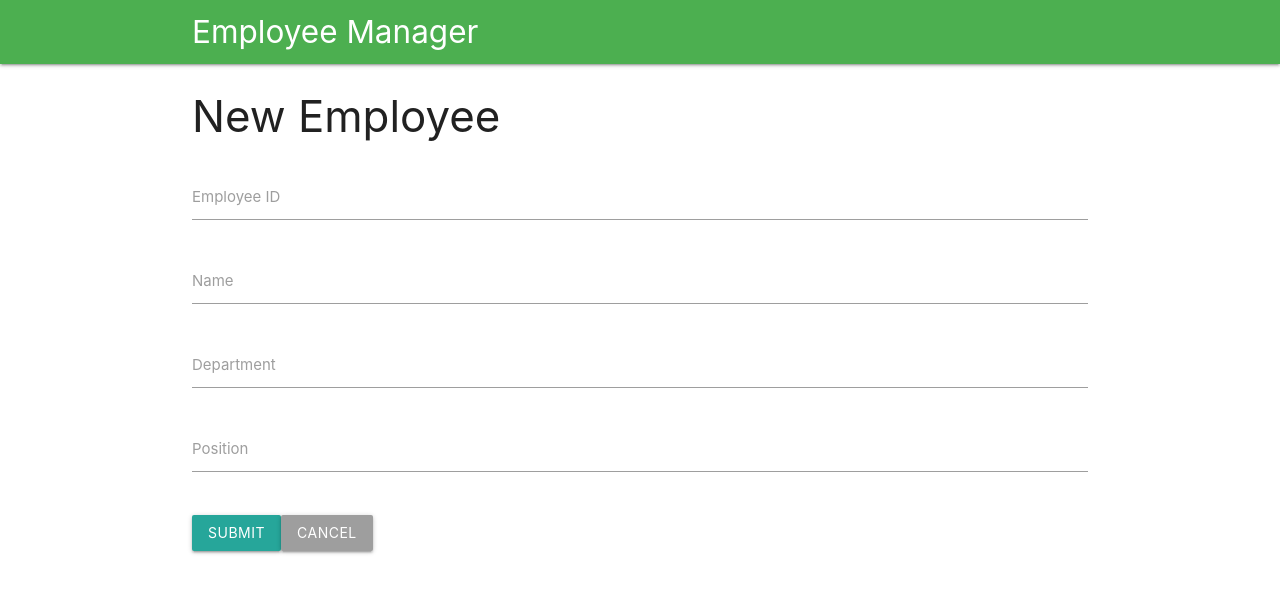
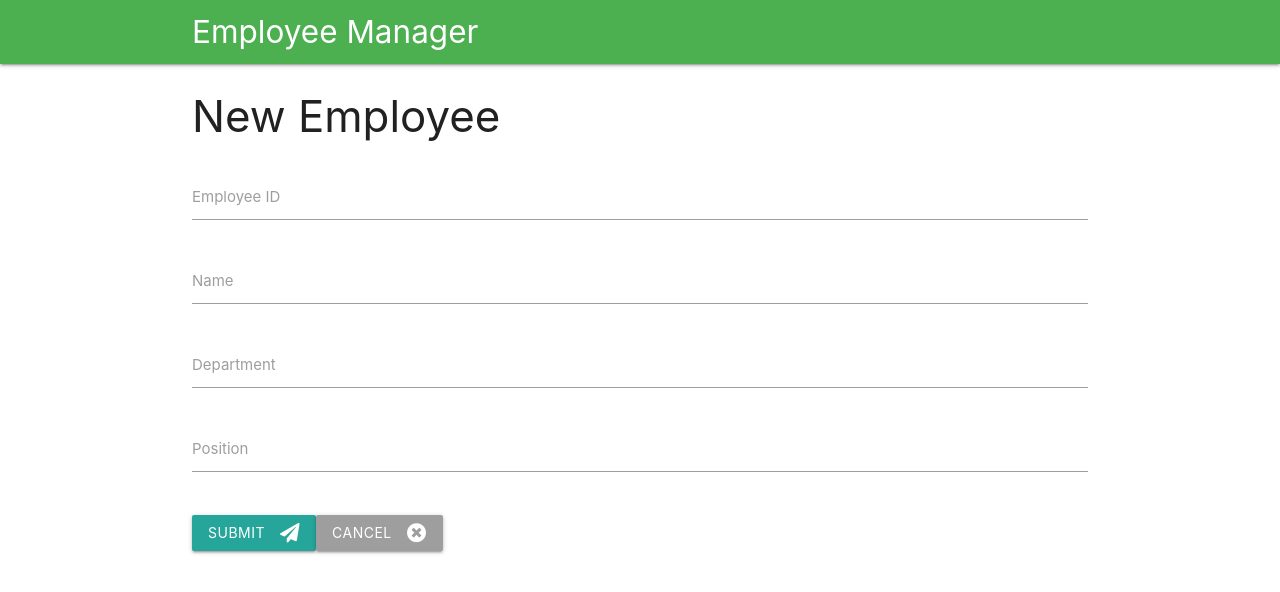
Before and after one commit to ashishbhoi/EmployeeManager, a Vue app: page /#/new in a window 1280 px wide. Shown: the top 592 px of the page. Built offline with nearby package versions, Linux system fonts and the light colour scheme.

Commit message:
Button Icon Added

```diff
--- a/src/components/Dashboard.vue
+++ b/src/components/Dashboard.vue
@@ -6,7 +6,7 @@
                 <div class="chip">{{employee.dept}}</div>{{employee.employee_id}}:{{employee.name}}
 
                 <router-link class="secondary-content" v-bind:to="{name: 'view-employee', params: {employee_id: employee.id}}">
-                    <i class="fa fa-eye"></i>
+                    <i class="fa fa-eye fa-lg"></i>
                 </router-link>
             </li>
         </ul>
--- a/src/components/EditEmployee.vue
+++ b/src/components/EditEmployee.vue
@@ -16,8 +16,8 @@
                     <input type="text" v-model="position" required>
                 </div>
             </div>
-            <button type="submit" class="btn">Submit</button>
-            <router-link to="/" class="btn grey">Cancel</router-link>
+            <button type="submit" class="btn waves-effect waves-light">Submit<i class="fa fa-paper-plane right"></i></button>
+            <router-link to="/" class="btn grey">Cancel<i class="fa fa-times-circle right"></i></router-link>
         </form>
     </div>
 </template>
--- a/src/components/NewEmployee.vue
+++ b/src/components/NewEmployee.vue
@@ -20,8 +20,8 @@
                     <label>Position</label>
                 </div>
             </div>
-            <button type="submit" class="btn">Submit</button>
-            <router-link to="/" class="btn grey">Cancel</router-link>
+            <button type="submit" class="btn">Submit<i class="fa fa-paper-plane right"></i></button>
+            <router-link to="/" class="btn grey">Cancel<i class="fa fa-times-circle right"></i></router-link>
         </form>
     </div>
 </template>
--- a/src/components/ViewEmployee.vue
+++ b/src/components/ViewEmployee.vue
@@ -6,8 +6,8 @@
             <li class="collection-item">Department : {{dept}}</li>
             <li class="collection-item">Position : {{position}}</li>
         </ul>
-        <router-link to="/" class="btn grey">Back</router-link>
-        <button @click="deleteEmployee" class="btn red">Delete</button>
+        <router-link to="/" class="btn grey">Back<i class="fa fa-angle-double-left left"></i></router-link>
+        <button @click="deleteEmployee" class="btn red">Delete<i class="fa fa-trash-alt right"></i></button>
         <div class="fixed-action-btn">
             <router-link class="btn-floating btn-large waves-effect waves-light red" v-bind:to="{name: 'edit-employee', params: {employee_id: id}}">
                 <i class="fa fa-pencil-alt"></i>
```
